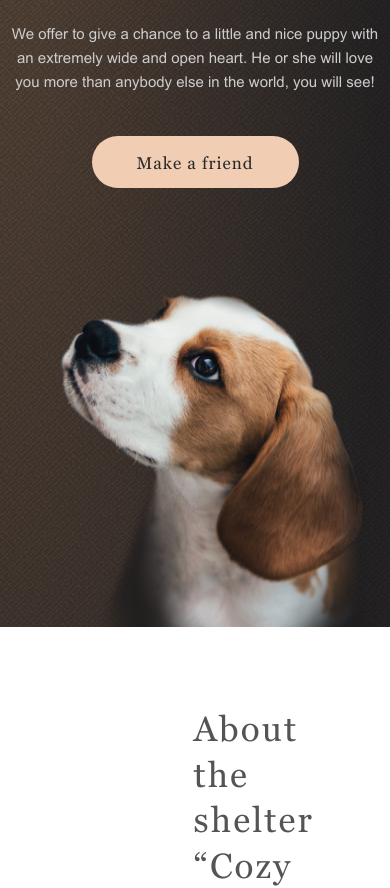
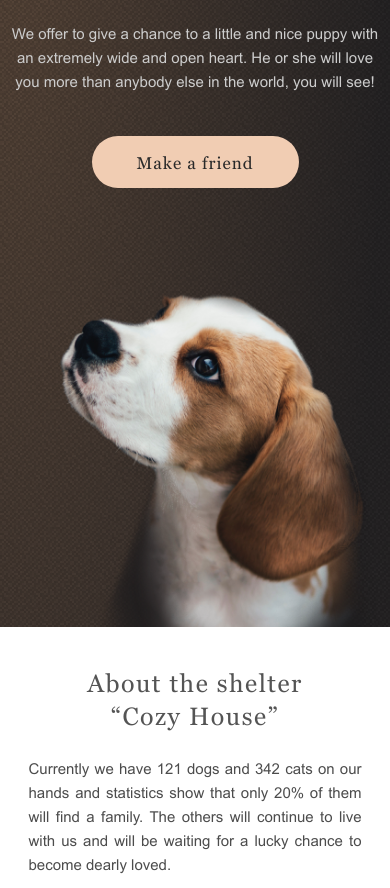
Before and after one commit to Dmitriy-Frostoff/shelter, a website: page shelter/index.html in a window 390 px wide. Shown: the part 235-1123 px from the top of the page. Drawn offline with Linux system fonts and the light colour scheme.

Commit message:
feat: add adoptive for about section for tablet and mobile widths for main page

```diff
--- a/shelter/src/sass/base/_common.scss
+++ b/shelter/src/sass/base/_common.scss
@@ -116,7 +116,9 @@ body {
   // Animation
 
   // Various
-
+  @include media-mobile {
+    @include text ($style: normal, $weight: 400, $size: 2.5rem, $height: 3.25rem, $let-spacing: 0.06em);
+  }
 }
 
 .title-h3 {
--- a/shelter/src/sass/components/Main/_about.scss
+++ b/shelter/src/sass/components/Main/_about.scss
@@ -29,6 +29,30 @@
 
   // Various
 
+  @include media-tablet {
+    > :first-child {
+      flex-basis: calc(300px / $content-width-tablet * 100%);
+    }
+
+    > :last-child {
+      flex-basis: calc(430px / $content-width-tablet * 100%);
+    }
+    row-gap: 79px;
+  }
+
+  @include media-mobile {
+    row-gap: 40px;
+    padding-top: 40px;
+    padding-bottom: 0;
+
+    > :first-child {
+      flex-basis: calc(260px / $content-width-mobile * 100%);
+    }
+
+    > :last-child {
+      flex-basis: calc(270px / $content-width-mobile * 100%);
+    }
+  }
 }
 
 .about__image {
@@ -45,7 +69,13 @@
 
   // Various
 
-}
+  @include media-tablet {
+    width: calc(300px / $content-width-tablet * 100%);
+    height: calc(408px / $content-width-tablet *100%);
+    order: 1;
+  }
+
+  }
 
 .about__content-container {
   // Position
@@ -64,6 +94,11 @@
   & > :nth-child(1) {
     max-width: calc(370px / 430px * 100%);
   }
+
+  @include media-mobile {
+    justify-content: space-between;
+    align-items: center;
+  }
 }
 
 .about__title {
@@ -79,6 +114,9 @@
 
   // Various
 
+  @include media-mobile {
+    text-align: center;
+  }
 }
 
 .about__paragraph {
@@ -95,4 +133,8 @@
 
   // Various
 
+  @include media-mobile {
+    text-align: justify;
+  }
+
 }
```
Also changed, not shown: shelter/Main/style.css, shelter/Pets/style.css, 2 other files.
